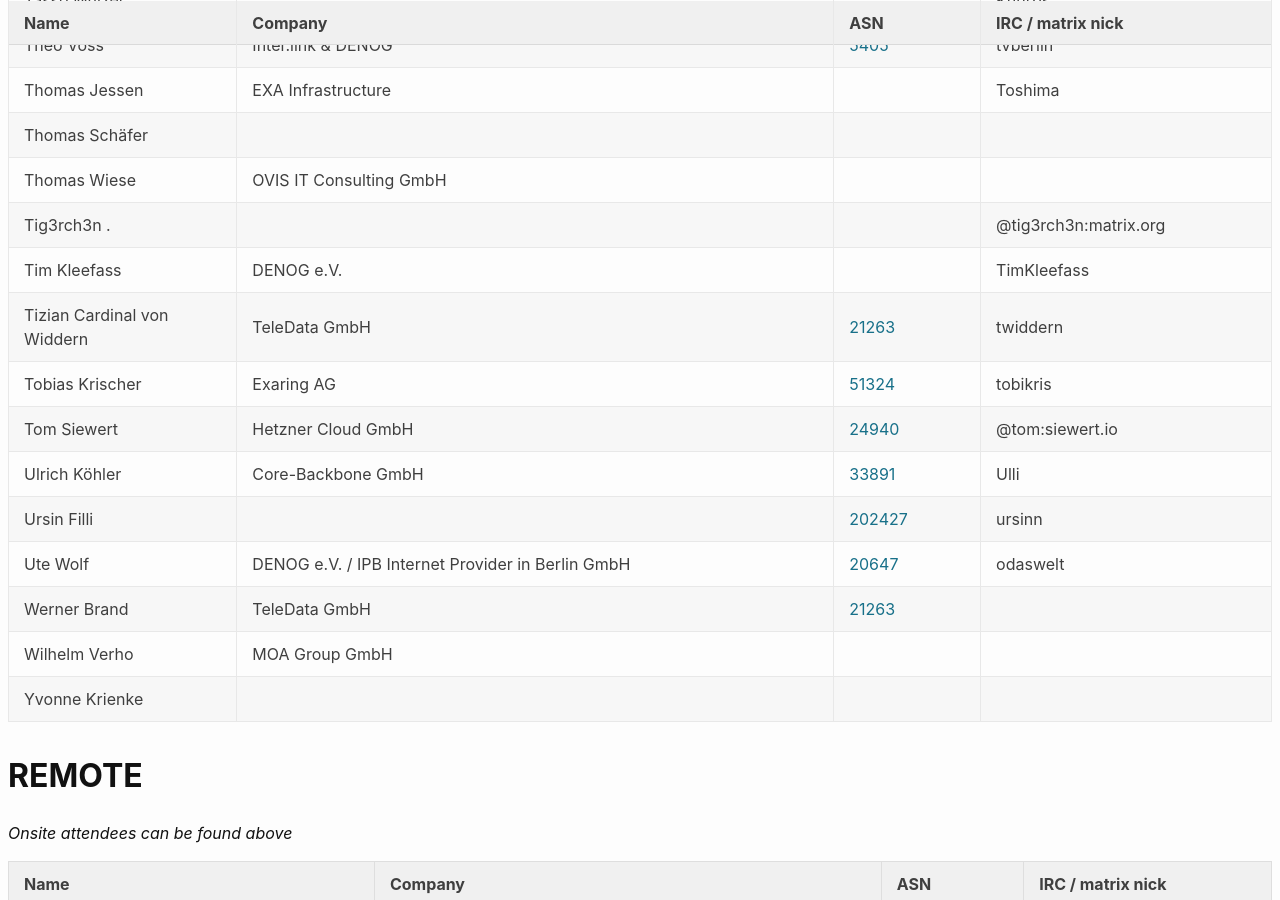
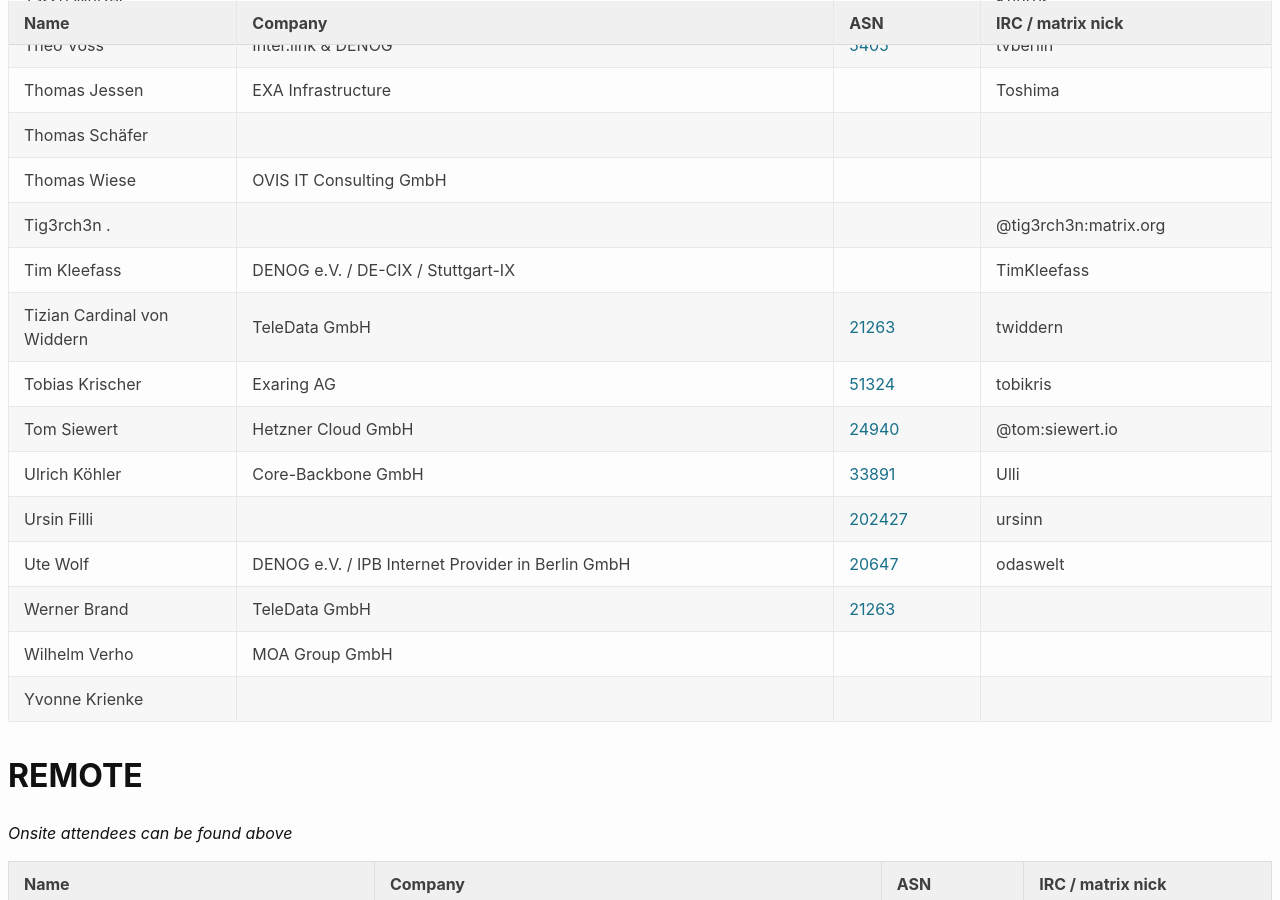
Before and after one commit to denog/pretix-attendeelist, a Jekyll site: the page built from denog16/index.markdown, in a window 1280 px wide and 900 px high, scrolled down 9811 px. Built offline with Jekyll 4.4.1, drawn with Linux system fonts in a browser that asks for light colours.

Commit message:
Latest data: Mon Sep  2 19:27:50 UTC 2024

```diff
--- a/_data/attendees_denog16_onsite.json
+++ b/_data/attendees_denog16_onsite.json
@@ -1309,7 +1309,7 @@
   },
   {
     "name": "Tim Kleefass",
-    "company": "DENOG e.V.",
+    "company": "DENOG e.V. / DE-CIX / Stuttgart-IX",
     "irc": "TimKleefass",
     "asn": null
   },
```
